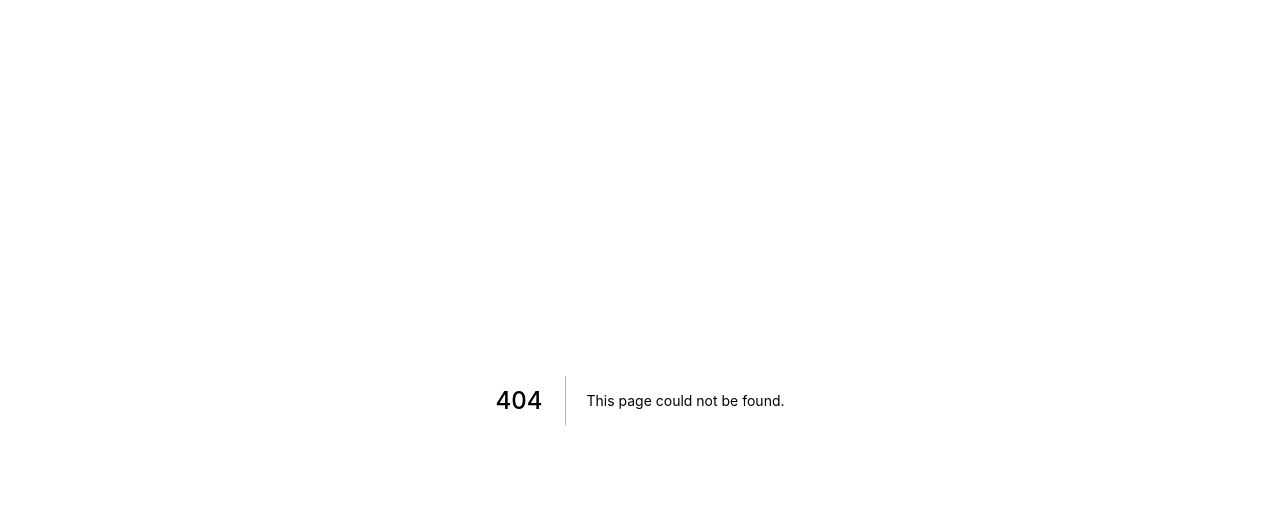
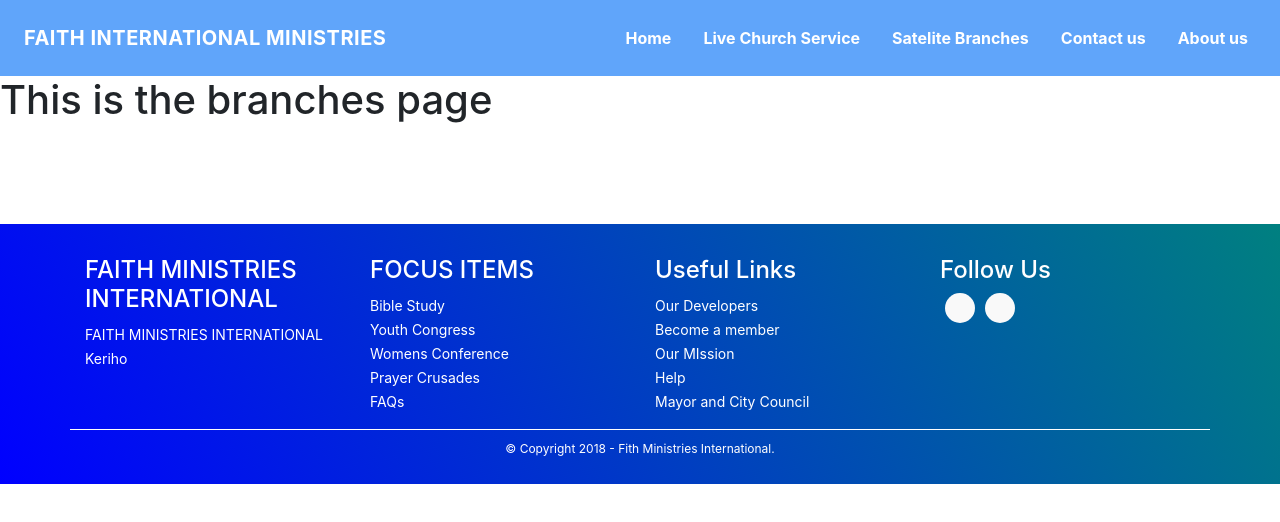
Before and after one commit to collinskoech11/FIM-NEXT-2, a Next.js app in the folder fim-next/: page /Branches in a window 1280 px wide. Before the commit this address had no page. Shown: the top 522 px of the page. Built offline with nearby package versions, Linux system fonts and the light colour scheme.

Commit message:
commit update

```diff
--- a/fim-next/components/NavPage.jsx
+++ b/fim-next/components/NavPage.jsx
@@ -49,12 +49,12 @@ const NavPage = () => {
                 Home
               </a>
             </Link>
-            <Link href='/'>
+            <Link href='/LiveService'>
               <a className='lg:inline-flex lg:w-auto w-full px-3 py-2 rounded text-white font-bold items-center justify-center hover:bg-green-600 hover:text-white'>
                 Live Church Service
               </a>
             </Link>
-            <Link href='/'>
+            <Link href='/Satelite'>
               <a className='lg:inline-flex lg:w-auto w-full px-3 py-2 rounded text-white font-bold items-center justify-center hover:bg-green-600 hover:text-white'>
                 Satelite Branches
               </a>
--- /dev/null
+++ b/fim-next/pages/Branches.js
@@ -0,0 +1,15 @@
+import React from 'react';
+import NavPage from '../components/NavPage'
+import FooterPage from '../components/FooterPage'
+
+const Branches = () => {
+    return (
+        <>
+            <NavPage/>
+                <h1>This is the branches page</h1>
+            <FooterPage/>
+        </>
+    )
+}
+
+export default Branches
```
